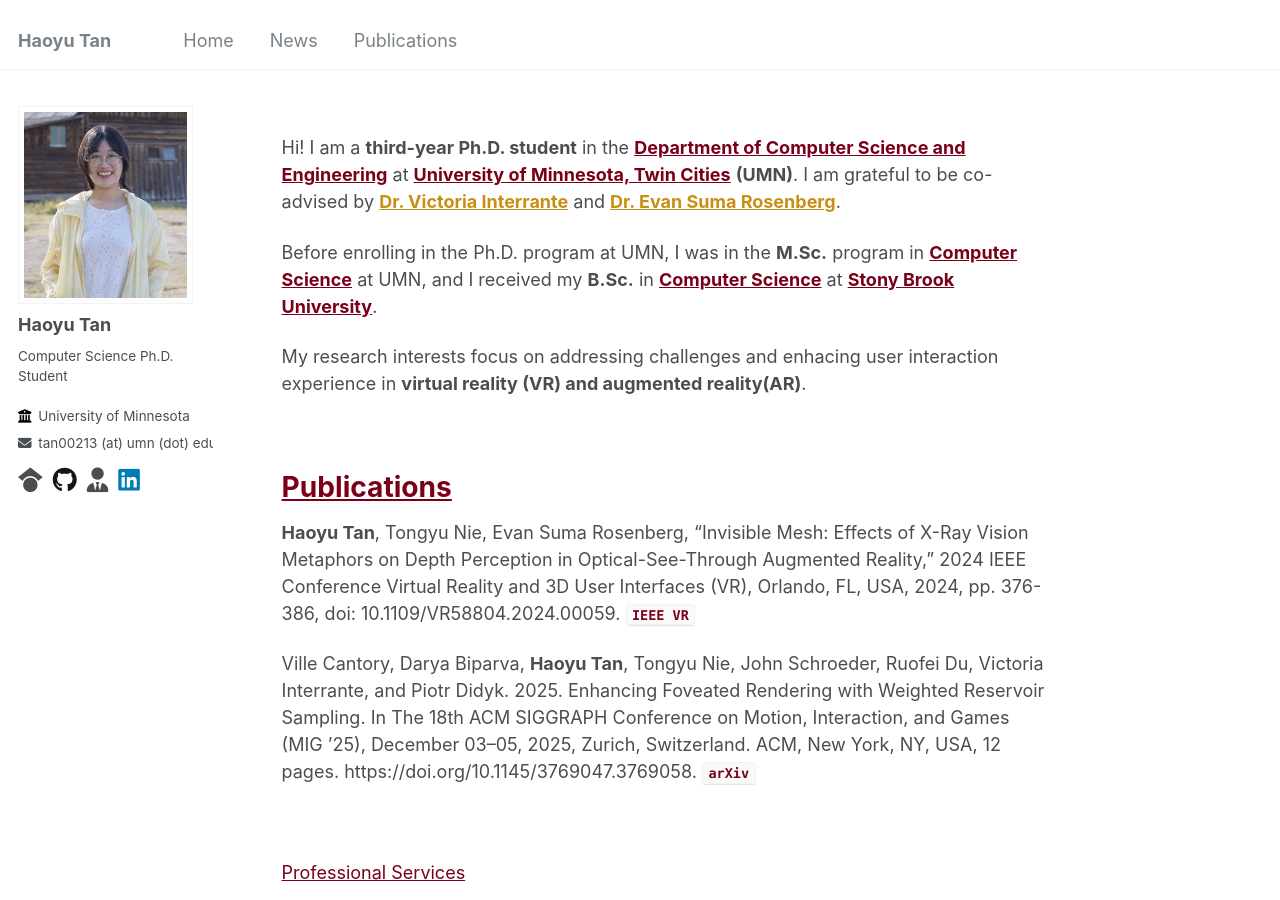
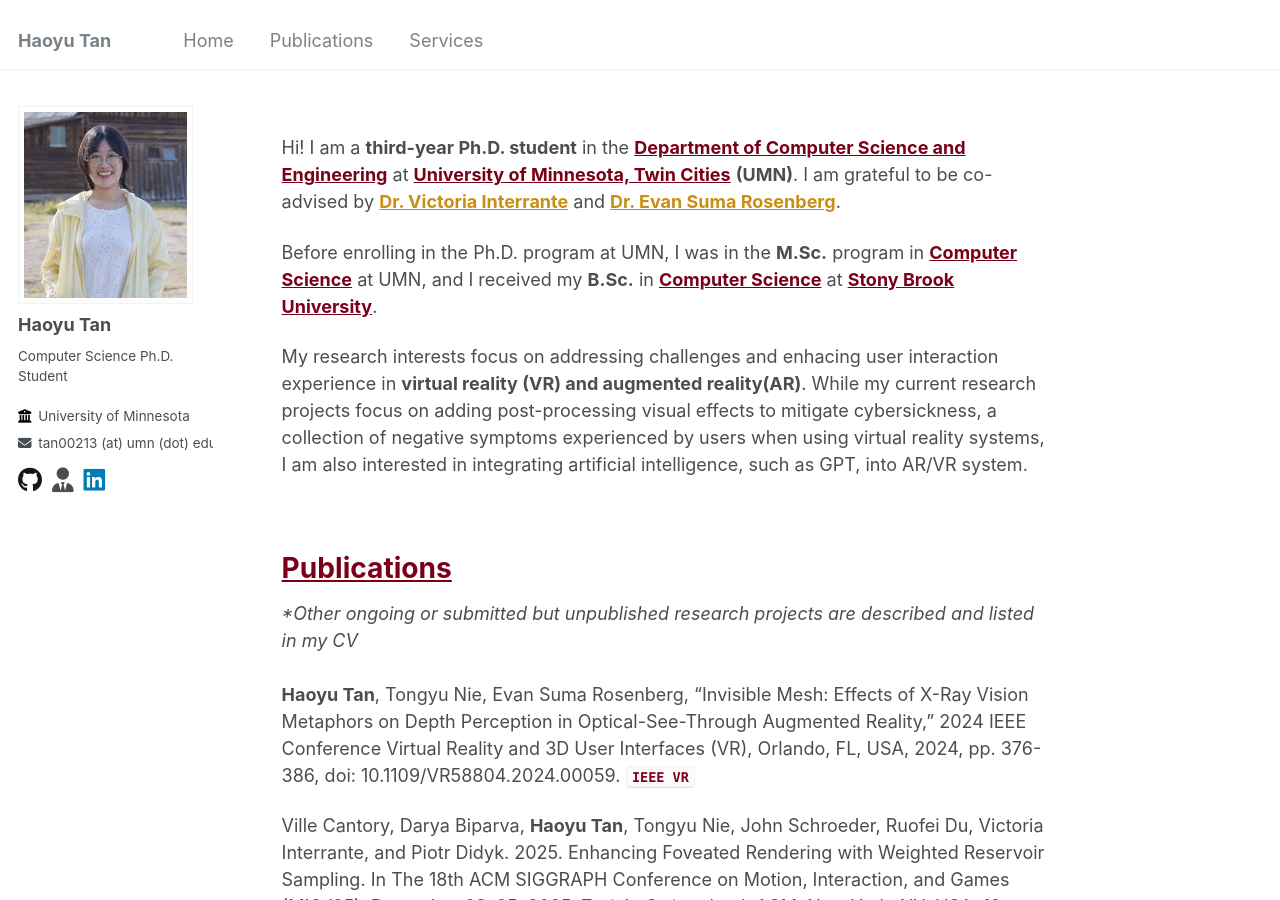
Before and after one commit to Haoyu-Tan/Haoyu-Tan.github.io, a Jekyll site: the page built from _pages/about.md, in a window 1280 px wide and 900 px high. Built offline with Jekyll 4.4.1, drawn with Linux system fonts in a browser that asks for light colours; our own code applies the rules of GitHub Pages for plain Markdown files.

Commit message:
add text

```diff
--- a/_config.yml
+++ b/_config.yml
@@ -35,7 +35,7 @@ author:
   # Academic websites
   arxiv            : # URL - Update with the correct link to your profile
   #googlescholar    : "https://scholar.google.com/citations?user=RjFhigwAAAAJ"
-  googlescholar    : ""
+  #googlescholar    : ""
   impactstory      : # URL
   orcid            : #"http://orcid.org/yourorcidurl"
   pubmed           : #"https://www.ncbi.nlm.nih.gov/pubmed/?term=john+snow"
--- a/_pages/about.md
+++ b/_pages/about.md
@@ -12,7 +12,7 @@ Hi! I am a **third-year Ph.D. student** in the [**Department of Computer Science
 
 Before enrolling in the Ph.D. program at UMN, I was in the **M.Sc.** program in [**Computer Science**](https://cse.umn.edu/cs) at UMN, and I received my **B.Sc.** in [**Computer Science**](https://www.cs.stonybrook.edu/) at [**Stony Brook University**](https://www.stonybrook.edu/).
 
-My research interests focus on addressing challenges and enhacing user interaction experience in **virtual reality (VR) and augmented reality(AR)**.
+My research interests focus on addressing challenges and enhacing user interaction experience in **virtual reality (VR) and augmented reality(AR)**. While my current research projects focus on adding post-processing visual effects to mitigate cybersickness, a collection of negative symptoms experienced by users when using virtual reality systems, I am also interested in integrating artificial intelligence, such as GPT, into AR/VR system.
 
 
 <br>
@@ -20,21 +20,21 @@ My research interests focus on addressing challenges and enhacing user interacti
 
 [Publications](#publications)
 ======
+<span style="font-style: italic;">*Other ongoing or submitted but unpublished research projects are described and listed in my CV</span>
+<br>
+<br>
 **Haoyu Tan**, Tongyu Nie, Evan Suma Rosenberg, "Invisible Mesh: Effects of X-Ray Vision Metaphors on Depth Perception in Optical-See-Through Augmented Reality," 2024 IEEE Conference Virtual Reality and 3D User Interfaces (VR), Orlando, FL, USA, 2024, pp. 376-386, doi: 10.1109/VR58804.2024.00059.
 <a href="https://ieeexplore.ieee.org/abstract/document/10494191" style="font-weight: bold;text-decoration: none;">`IEEE VR`</a>
 
 Ville Cantory, Darya Biparva, **Haoyu Tan**, Tongyu Nie, John Schroeder, Ruofei Du, Victoria Interrante, and Piotr Didyk. 2025. Enhancing Foveated Rendering with Weighted Reservoir Sampling. In The 18th ACM SIGGRAPH Conference on Motion, Interaction, and Games (MIG ’25), December 03–05, 2025, Zurich, Switzerland. ACM, New York, NY, USA, 12 pages. https://doi.org/10.1145/3769047.3769058.
 <a href="https://arxiv.org/abs/2510.03964" style="font-weight: bold;text-decoration: none;">`arXiv`</a>
 
-
 <br>
-
-[Professional Services](#professional services)
 
 
 
-
-
+[Professional Services](#professional-services)
+======
 [//]: # <script type="text/javascript" id="clustrmaps" src="//clustrmaps.com/map_v2.js?d=Pwn1vlJUml4eFMQH5sMqT8UKhb6fh1RVMliRJIaabwA&cl=ffffff&w=a"></script>
 
 Peer Review:
@@ -46,3 +46,10 @@ IEEE ISMAR: 2025
 Student Volunteer:
 <br>
 IEEE VR: 2024
+
+<!--[Other Projects](#other-projects)
+====== -->
+
+
+
+<br>
```
Also changed, not shown: _data/navigation.yml (+8 -2 lines), images/Invisible Mesh.png (added).
